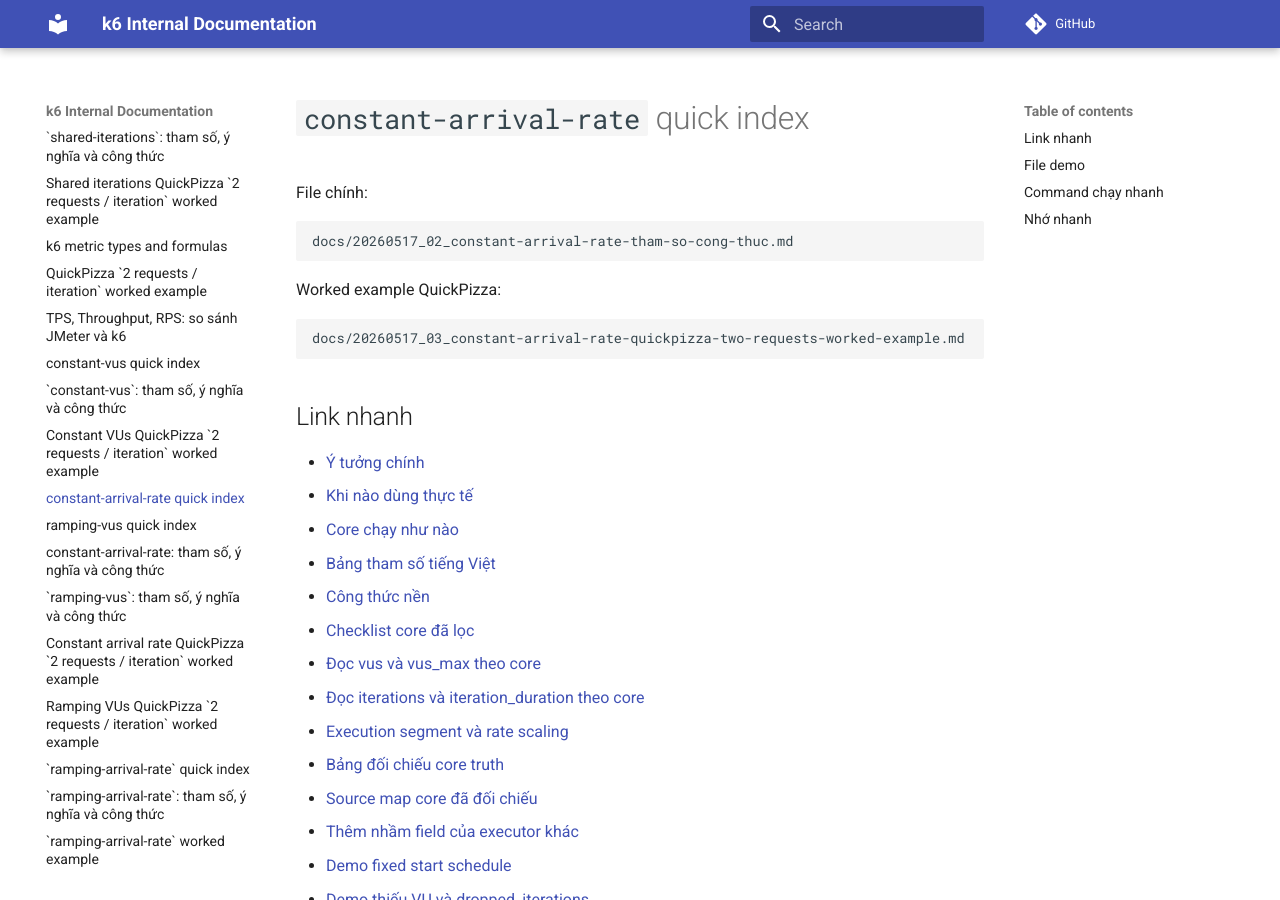
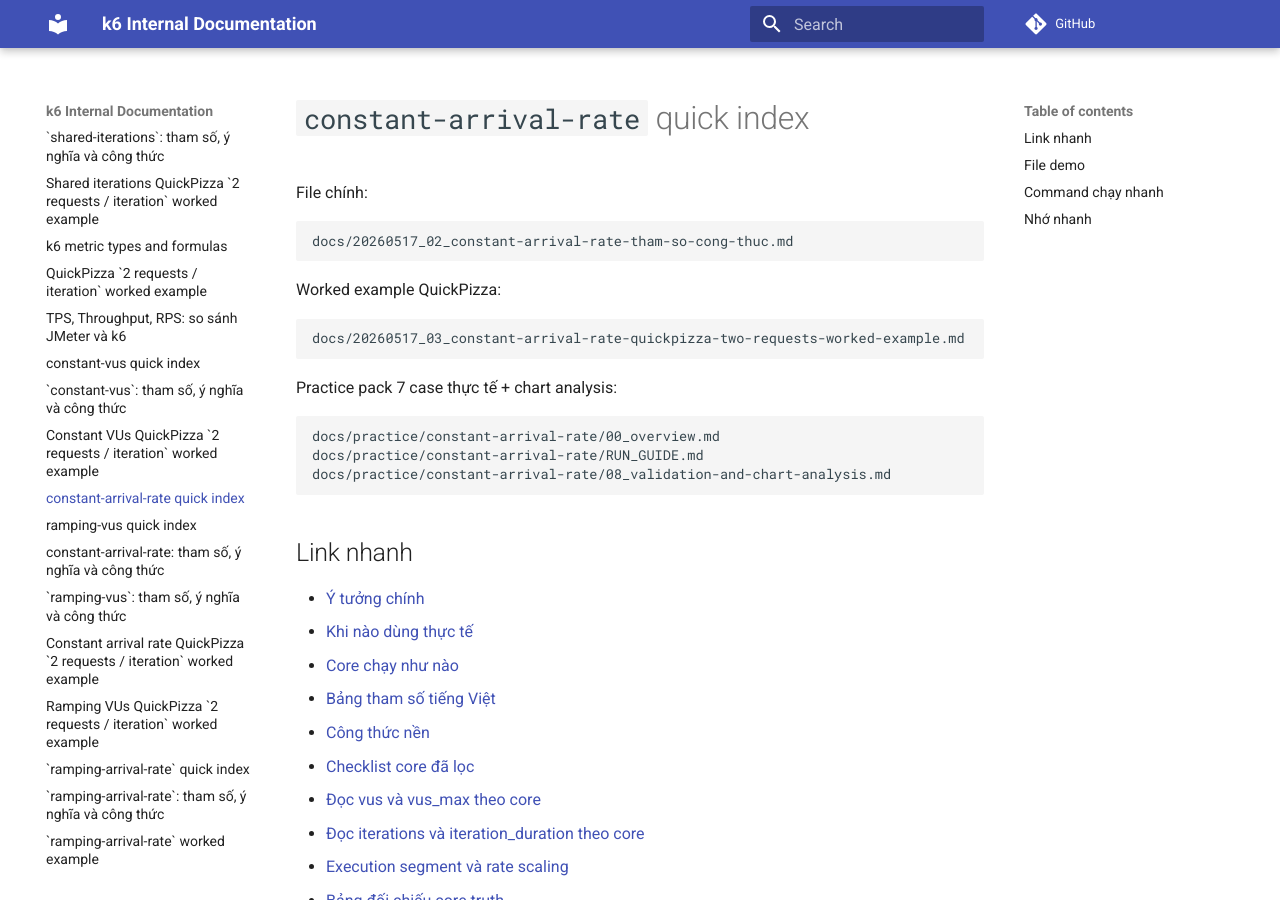
Before and after one commit to meomew-auto/markdown, an MkDocs documentation site: the page built from docs/20260517_01_constant-arrival-rate-quick-index.md, in a window 1280 px wide and 900 px high. Built offline with MkDocs 1.6.1 and Material for MkDocs 9.7.7, drawn with Linux system fonts in a browser that asks for light colours; comment, search, counter and statistics services are not loaded.

Commit message:
Update docs

````diff
--- a/docs/20260517_01_constant-arrival-rate-quick-index.md
+++ b/docs/20260517_01_constant-arrival-rate-quick-index.md
@@ -10,6 +10,14 @@ Worked example QuickPizza:
 
 ```text
 docs/20260517_03_constant-arrival-rate-quickpizza-two-requests-worked-example.md
+```
+
+Practice pack 7 case thực tế + chart analysis:
+
+```text
+docs/practice/constant-arrival-rate/00_overview.md
+docs/practice/constant-arrival-rate/RUN_GUIDE.md
+docs/practice/constant-arrival-rate/08_validation-and-chart-analysis.md
 ```
 
 ## Link nhanh
````
Also changed, not shown: docs/practice/constant-arrival-rate/00_overview.md (+1 -0 lines).
